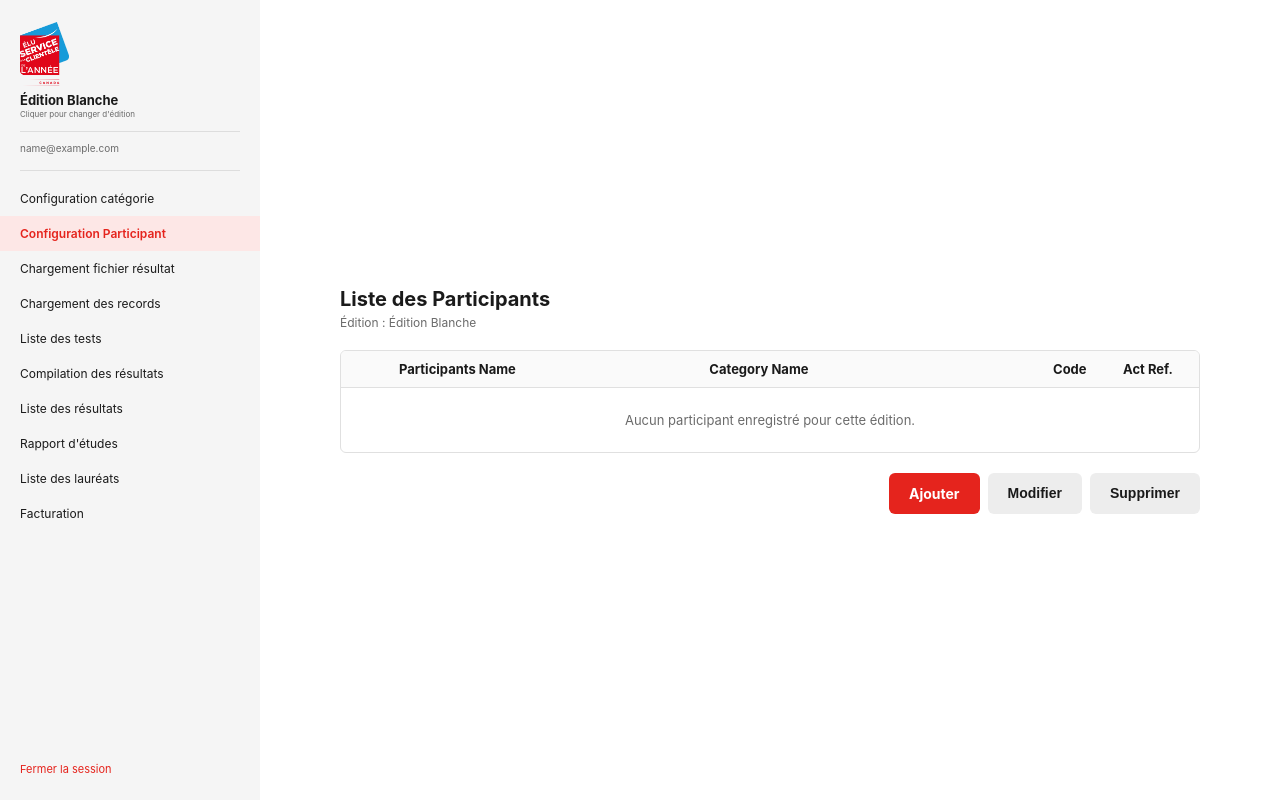
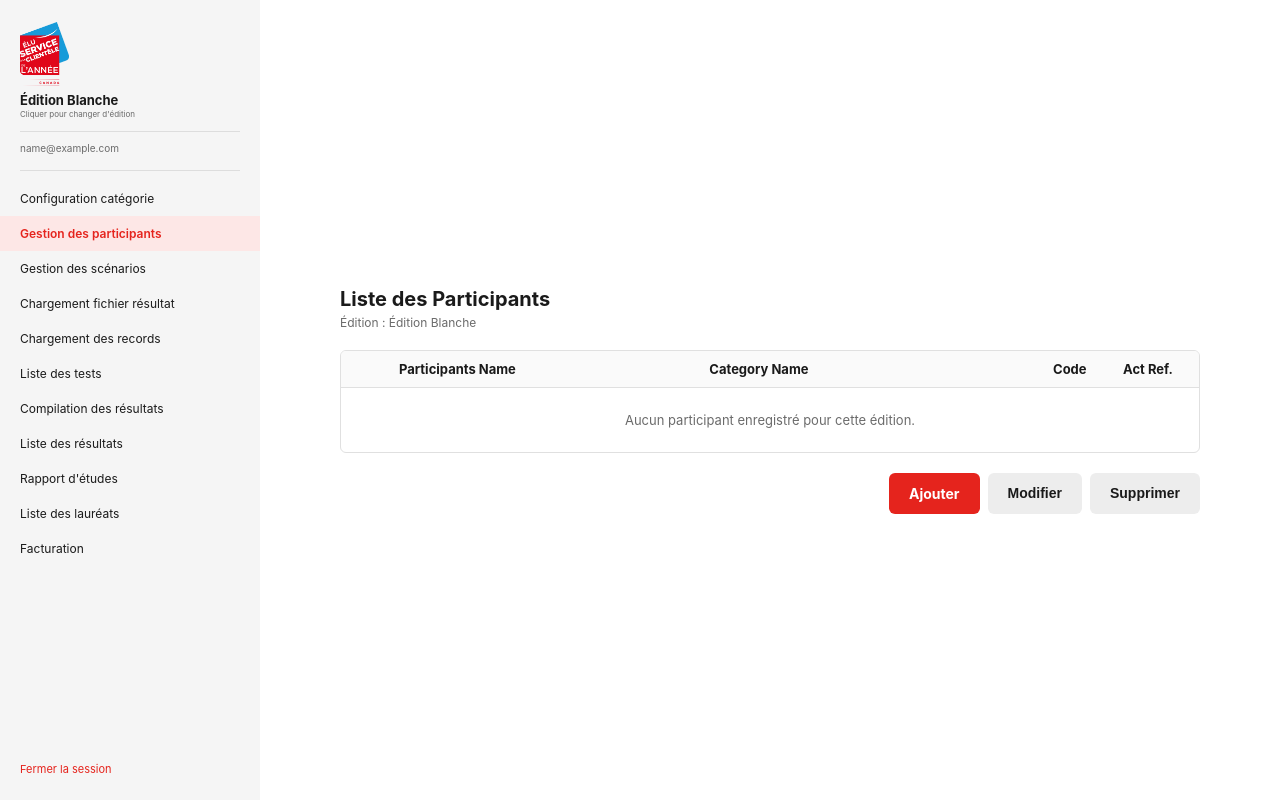
Before and after one commit to didier174/vcsoy-results, a Flask app: page /participants/ in a window 1280 px wide. Run offline with Flask 3, Linux system fonts and the light colour scheme; the visitor is signed in with stand-in values (Sample User, id 1); data that the repository does not hold is empty; some libraries are stand-ins or nearby versions.

Commit message:
Titre en majuscules + ajoute "Gestion des scénarios" au menu
"Outil de gestion des Tests client Mystère" -> "Outil de gestion des
TESTS CLIENTS MYSTÈRES". Renomme "Configuration Participant" en "Gestion
des participants" (menu, routes, textes utilisateur) et ajoute "Gestion
des scénarios" juste après (écran d'attente générique pour l'instant).

Co-Authored-By: Claude Sonnet 5 <noreply@anthropic.com>

```diff
--- a/app/main/routes.py
+++ b/app/main/routes.py
@@ -42,7 +42,7 @@ def dashboard():
 def module(item_name):
     if item_name == "Configuration catégorie":
         return redirect(url_for("categories.list_categories"))
-    if item_name == "Configuration Participant":
+    if item_name == "Gestion des participants":
         return redirect(url_for("participants.list_participants"))
     if item_name == "Chargement fichier résultat":
         return redirect(url_for("results.upload_page"))
--- a/app/menu.py
+++ b/app/menu.py
@@ -6,7 +6,8 @@ d'oubli lors du rendu d'un template qui étend app_shell.html.
 
 MENU_ITEMS = [
     "Configuration catégorie",
-    "Configuration Participant",
+    "Gestion des participants",
+    "Gestion des scénarios",
     "Chargement fichier résultat",
     "Chargement des records",
     "Liste des tests",
--- a/app/participants/routes.py
+++ b/app/participants/routes.py
@@ -48,7 +48,7 @@ def _render_list(error=None, confirm_delete=None):
     return render_template(
         "participants/list.html",
         edition=get_edition(edition_id), participants=participants, error=error, confirm_delete=confirm_delete,
-        active_item="Configuration Participant", menu_items=MENU_ITEMS,
+        active_item="Gestion des participants", menu_items=MENU_ITEMS,
     )
 
 
@@ -220,7 +220,7 @@ def _render_form(participant, mode, errors=None):
         "participants/form.html",
         participant=participant, categories=categories, countries=COUNTRIES,
         mode=mode, errors=errors or [], same_address_default=same_address_default,
-        edition=get_edition(get_current_edition_id()), active_item="Configuration Participant",
+        edition=get_edition(get_current_edition_id()), active_item="Gestion des participants",
         menu_items=MENU_ITEMS,
     )
 
--- a/app/results/validation.py
+++ b/app/results/validation.py
@@ -15,7 +15,7 @@ règles définies dans le cahier des charges :
   sont également obligatoires (ce sont des colonnes propres à cet onglet).
 - Le canal de l'onglet (Phone, Email, Web Navigation, Social Networks, Chat)
   doit être déclaré actif pour le participant visé (case à cocher du canal
-  dans Configuration Participant) : un test chargé pour un canal non coché
+  dans Gestion des participants) : un test chargé pour un canal non coché
   chez ce participant est une erreur.
 
 Une ligne entièrement vide est ignorée (pas une erreur).
@@ -43,7 +43,7 @@ VALID_CODE_VALUES = {"0", "1", "2", "non applicable", "non observable"}
 
 # Nom du champ Participant (case à cocher) correspondant à chaque canal, pour
 # vérifier qu'un test n'est chargé que pour un canal déclaré actif pour ce
-# participant dans Configuration Participant.
+# participant dans Gestion des participants.
 CHANNEL_FIELD_BY_KEY = {
     "phone": "channel_phone",
     "mail": "channel_mail",
@@ -156,7 +156,7 @@ def validate_workbook(wb, categories, participants):
                                 row_errors.append((
                                     1,
                                     f"Le canal « {sheet_name} » n'est pas déclaré actif pour le participant "
-                                    f"« {participant.participant_name} » (case décochée dans Configuration Participant).",
+                                    f"« {participant.participant_name} » (case décochée dans Gestion des participants).",
                                 ))
                                 invalid_channels.setdefault(sheet_name, set()).add(participant.participant_name)
 
--- a/app/templates/app_shell.html
+++ b/app/templates/app_shell.html
@@ -20,7 +20,7 @@
           {# item masqué : réservé aux administrateurs #}
         {% elif item == "Configuration catégorie" %}
           <a href="{{ url_for('categories.list_categories') }}" class="menu-item {{ 'active' if item == active_item else '' }}">{{ item }}</a>
-        {% elif item == "Configuration Participant" %}
+        {% elif item == "Gestion des participants" %}
           <a href="{{ url_for('participants.list_participants') }}" class="menu-item {{ 'active' if item == active_item else '' }}">{{ item }}</a>
         {% elif item == "Chargement fichier résultat" %}
           <a href="{{ url_for('results.upload_page') }}" class="menu-item {{ 'active' if item == active_item else '' }}">{{ item }}</a>
--- a/app/templates/invoicing/create.html
+++ b/app/templates/invoicing/create.html
@@ -50,7 +50,7 @@
             {% endfor %}
           </select>
         {% else %}
-          <p class="flash flash-error">Aucun participant configuré pour cette édition — créez-en un dans « Configuration Participant ».</p>
+          <p class="flash flash-error">Aucun participant configuré pour cette édition — créez-en un dans « Gestion des participants ».</p>
         {% endif %}
       </label>
 
--- a/app/templates/login.html
+++ b/app/templates/login.html
@@ -5,7 +5,7 @@
 </div>
 <div class="login-tagline">
   <h2 class="login-tagline-en">Voted Customer Service of The Year</h2>
-  <p class="login-tagline-fr">Outil de gestion des Tests client Mystère</p>
+  <p class="login-tagline-fr">Outil de gestion des TESTS CLIENTS MYSTÈRES</p>
 </div>
 <div class="login-screen">
   <div class="login-card">
--- a/app/templates/results/compilation.html
+++ b/app/templates/results/compilation.html
@@ -6,7 +6,7 @@
 
   {% if not rows %}
     <div class="upload-card">
-      <p class="muted">Aucun participant pour cette édition. Utilisez « Configuration Participant » pour en créer.</p>
+      <p class="muted">Aucun participant pour cette édition. Utilisez « Gestion des participants » pour en créer.</p>
     </div>
   {% else %}
     <div class="compilation-table-wrap">
--- a/app/templates/results/presentation.html
+++ b/app/templates/results/presentation.html
@@ -6,7 +6,7 @@
 
   {% if not rows %}
     <div class="upload-card">
-      <p class="muted">Aucun participant pour cette édition. Utilisez « Configuration Participant » pour en créer.</p>
+      <p class="muted">Aucun participant pour cette édition. Utilisez « Gestion des participants » pour en créer.</p>
     </div>
   {% else %}
     <div class="compilation-table-wrap">
--- a/app/templates/results/report.html
+++ b/app/templates/results/report.html
@@ -40,7 +40,7 @@
     <p class="dialog-field">
       Le chargement a été refusé : ce fichier contient des tests pour un ou
       plusieurs canaux qui ne sont pas déclarés actifs pour le participant
-      visé (case décochée dans Configuration Participant). Corrigez la
+      visé (case décochée dans Gestion des participants). Corrigez la
       configuration du participant, ou retirez ces tests du fichier, puis
       rechargez.
     </p>
--- a/app/templates/results/tests_index.html
+++ b/app/templates/results/tests_index.html
@@ -15,7 +15,7 @@
 
   {% if not participant_rows %}
     <div class="upload-card">
-      <p class="muted">Aucun participant pour cette édition. Utilisez « Configuration Participant » pour en créer.</p>
+      <p class="muted">Aucun participant pour cette édition. Utilisez « Gestion des participants » pour en créer.</p>
     </div>
   {% else %}
     <div class="compilation-table-wrap">
```
